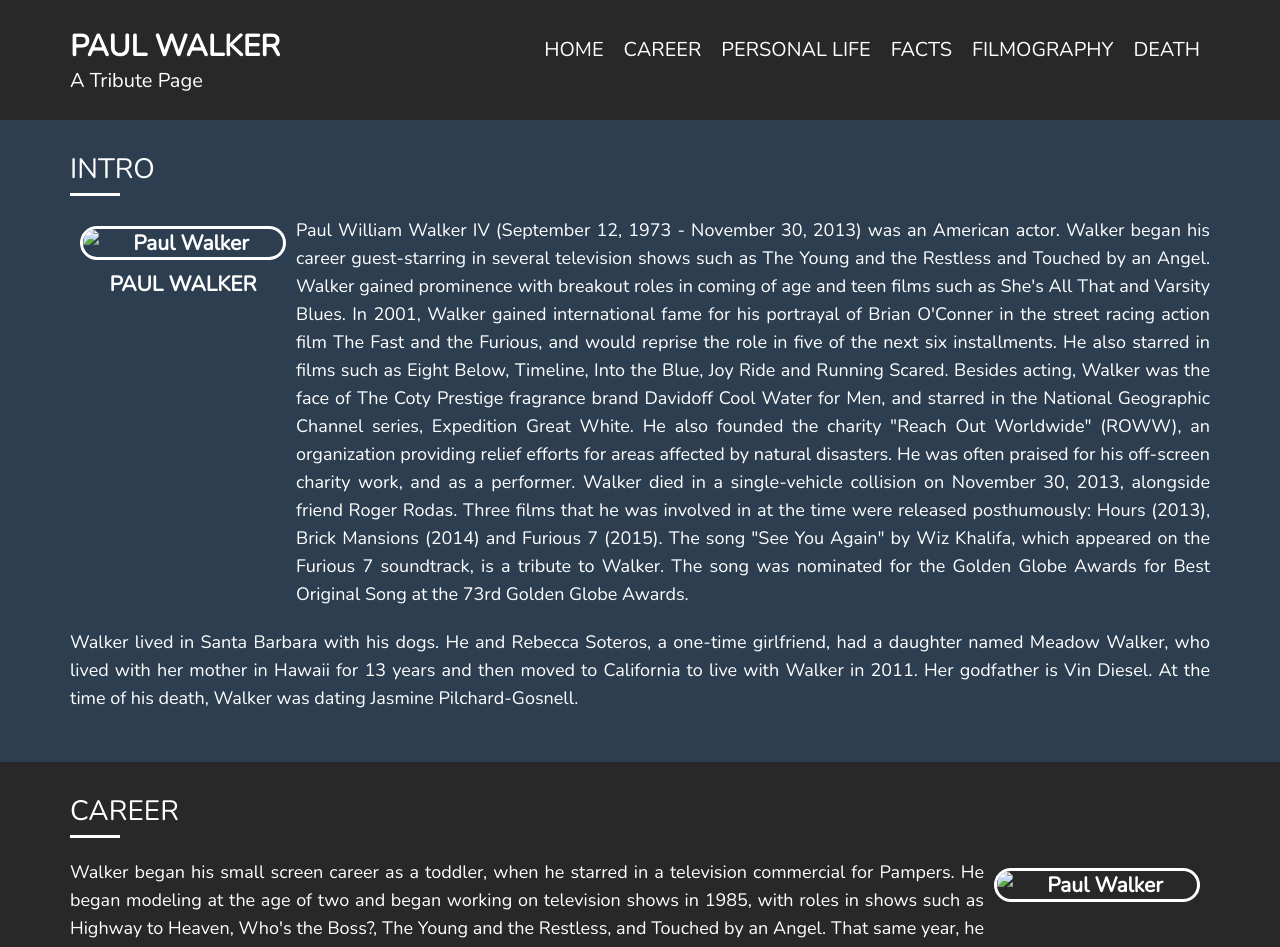
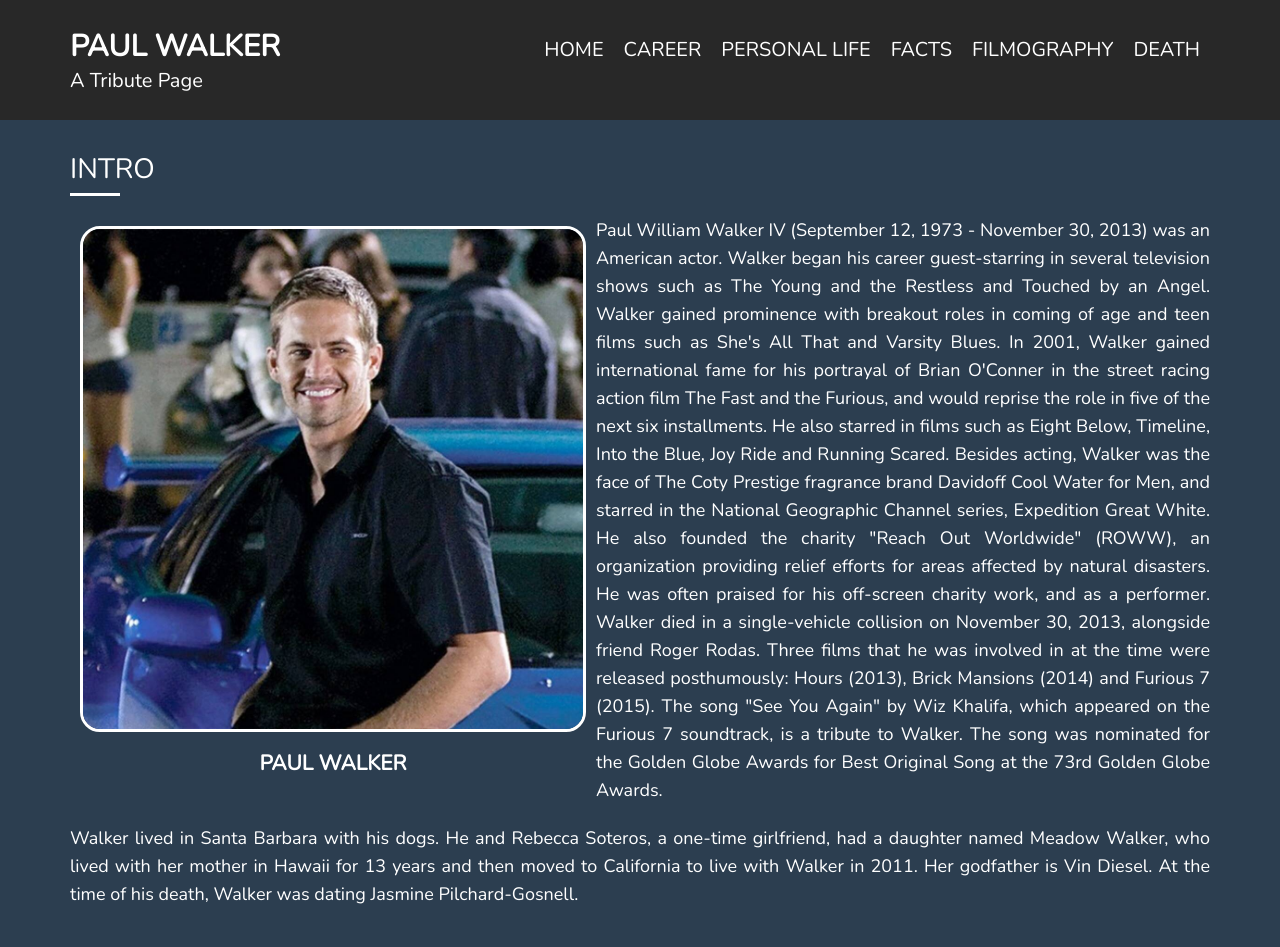
Before and after one commit to marcelokirino/tribute_page, a plain HTML site: page index.html in a window 1280 px wide. Shown: the top 947 px of the page. Drawn offline with nearby package versions, Linux system fonts and the light colour scheme; the site is published under a folder, as on GitHub Pages, so addresses that start at the root find nothing.

Commit message:
Add files via upload

```diff
--- a/index.html
+++ b/index.html
@@ -63,7 +63,7 @@
             <div class="title_bar"></div>
             <div class="content">
                 <div class="picture">
-                    <img src="/img/paul.jpg" alt="Paul Walker"> <br>
+                    <img src="img/paul.jpg" alt="Paul Walker"> <br>
                     PAUL WALKER
                 </div>
                 <div class="text">
@@ -150,7 +150,7 @@
                     filming in September 2008 and was released in August 2010.
                 </div>
                 <div class="picture">
-                    <img src="/img/paul-awards.jpg" alt="Paul Walker">
+                    <img src="img/paul-awards.jpg" alt="Paul Walker">
 
                 </div>
             </div>
@@ -360,7 +360,7 @@
                     Janow, were arrested for grand theft.
                 </div>
                 <div id="deathpic">
-                    <img src="/img/car-accident.jpg" alt="Paul Walker`s Car Accident">
+                    <img src="img/car-accident.jpg" alt="Paul Walker`s Car Accident">
                 </div>
             </div>
             <div class="text">
```
